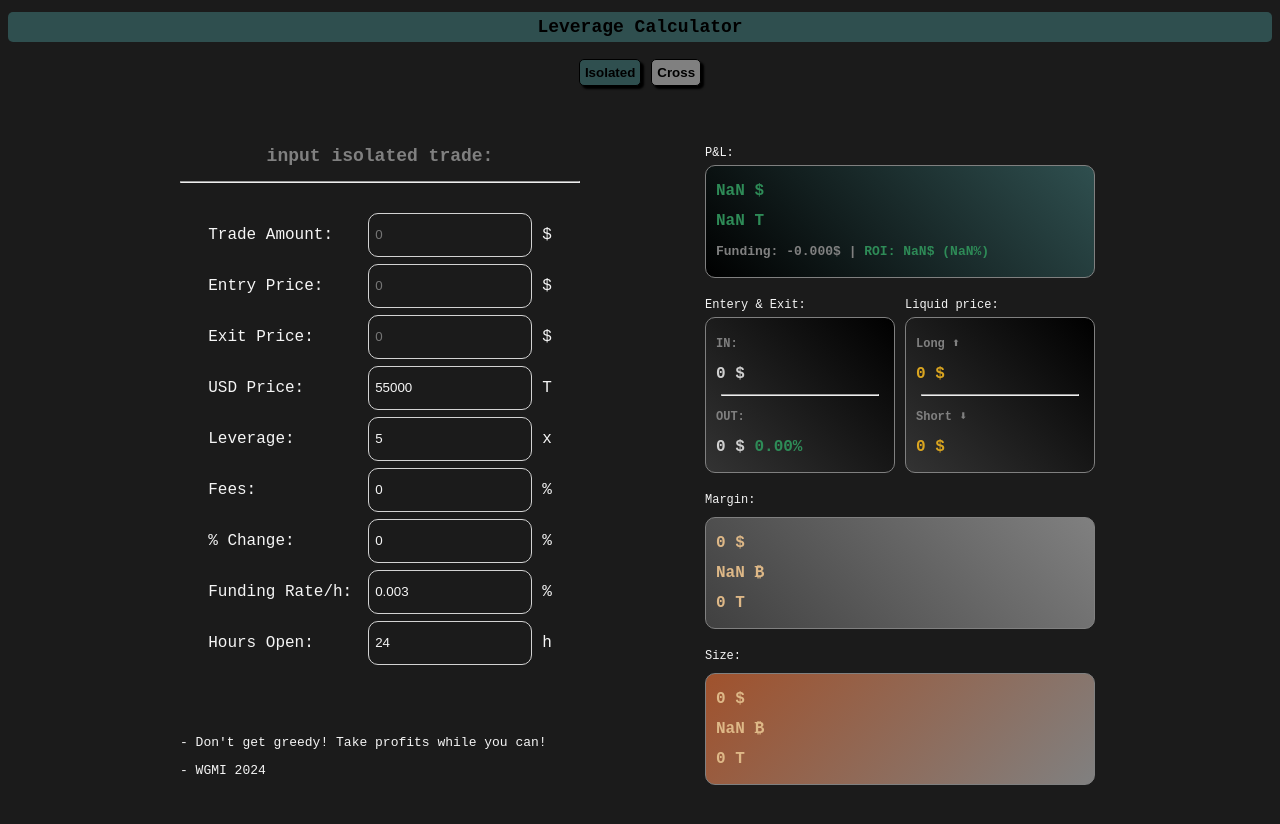
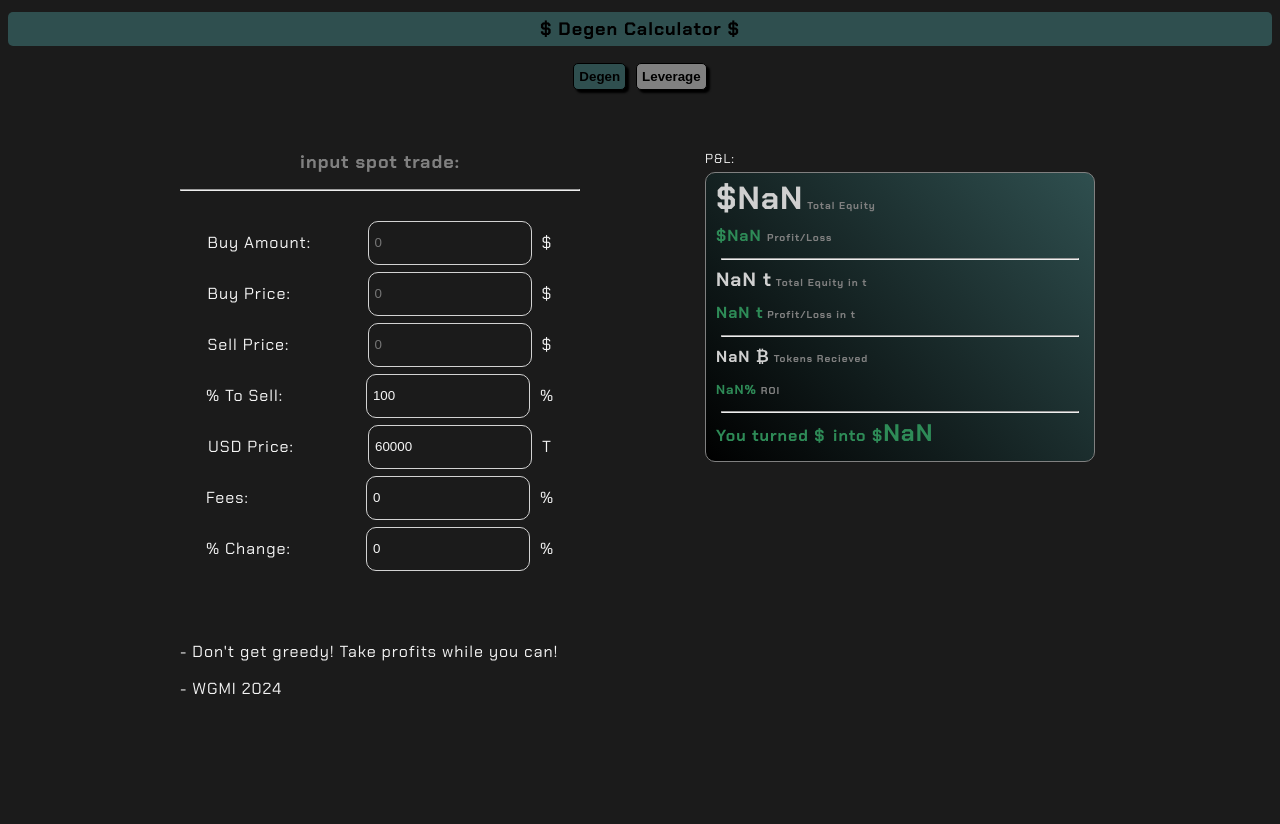
Before and after one commit to samdeez/leverage-calculator, a React (Create React App) app: page / in a window 1280 px wide. Shown: the top 824 px of the page. After the commit the page ends 800 px from the top, so only its background shows below. Built offline with nearby package versions, Linux system fonts and the light colour scheme.

Commit message:
added Degen mode!

```diff
--- a/package.json
+++ b/package.json
@@ -1,6 +1,6 @@
 {
   "name": "levcal",
-  "version": "1.2.0",
+  "version": "1.3.0",
   "private": true,
   "dependencies": {
     "@testing-library/jest-dom": "^5.17.0",
--- a/src/App.js
+++ b/src/App.js
@@ -1,10 +1,10 @@
 import React, { useState } from "react";
-import Isolated from "./Isolated";
-import Cross from "./Cross";
+import Leverage from "./Leverage";
+import Spot from "./Spot";
 
 const App = () => {
-  const [cross, setCross] = useState(false);
-  const [isolated, setIsolated] = useState(true);
+  const [cross, setCross] = useState(true);
+  const [isolated, setIsolated] = useState(false);
 
   const handleIsolated = () => {
     setIsolated(true);
@@ -17,8 +17,18 @@ const App = () => {
 
   return (
     <div className="container-wrapper">
-      <h1>Leverage Calculator</h1>
+      <h1>$ Degen Calculator $</h1>
       <div className="button-wrapper">
+        <button
+          onClick={handleCross}
+          style={
+            cross
+              ? { backgroundColor: "darkslategray" }
+              : { backgroundColor: "gray" }
+          }
+        >
+          Degen
+        </button>
         <button
           onClick={handleIsolated}
           style={
@@ -27,20 +37,10 @@ const App = () => {
               : { backgroundColor: "gray" }
           }
         >
-          Isolated
-        </button>
-        <button
-          onClick={handleCross}
-          style={
-            cross
-              ? { backgroundColor: "darkslategray" }
-              : { backgroundColor: "gray" }
-          }
-        >
-          Cross
+          Leverage
         </button>
       </div>
-      {isolated ? <Isolated /> : <Cross />}
+      {isolated ? <Leverage /> : <Spot />}
     </div>
   );
 };
--- a/src/Cross.js
+++ /dev/null
@@ -1,9 +0,0 @@
-const Cross = () => {
-  return (
-    <div style={{ textAlign: "center", color: "whitesmoke", margin: "50px" }}>
-      coming soon!
-    </div>
-  );
-};
-
-export default Cross;
--- a/src/Isolated.js
+++ b/src/Leverage.js
@@ -1,6 +1,6 @@
 import React, { useState } from "react";
 
-const Isolated = () => {
+const Leverage = () => {
   const [feesPercent, setFeesPercent] = useState(0);
   const [localPrice, setlocalPrice] = useState(55000);
   const [invest, setInvest] = useState("");
@@ -78,7 +78,7 @@ const Isolated = () => {
     <div className="container">
       <div className="insidecol">
         <h2 style={{ color: "gray", textAlign: "center" }}>
-          input isolated trade:
+          input leverage trade:
         </h2>
         <hr style={{ marginBottom: "30px" }} />
         <div className="inputContainer">
@@ -321,4 +321,4 @@ const Isolated = () => {
   );
 };
 
-export default Isolated;
+export default Leverage;
--- /dev/null
+++ b/src/Spot.js
@@ -0,0 +1,249 @@
+import React, { useState } from "react";
+
+const Spot = () => {
+  const [feesPercent, setFeesPercent] = useState(0);
+  const [localPrice, setlocalPrice] = useState(60000);
+  const [invest, setInvest] = useState("");
+  const [enterPrice, setEnterPrice] = useState("");
+  const [exitPrice, setExitPrice] = useState("");
+  const [percentPrice, setPercentPrice] = useState(0);
+  const [percentToSell, setPercentToSell] = useState(100);
+
+  const leverage = 1;
+
+  const handleFeesPercentChange = (event) => {
+    setFeesPercent(event.target.value);
+  };
+
+  //add later
+  const handlePercentToSell = (event) => {
+    setPercentToSell(event.target.value);
+  };
+
+  const handleLocalPriceChange = (event) => {
+    setlocalPrice(event.target.value);
+  };
+
+  const handleEnterPriceChange = (event) => {
+    const percentChange =
+      ((exitPrice - event.target.value) / event.target.value) * 100;
+    setPercentPrice(percentChange);
+    setEnterPrice(event.target.value);
+  };
+
+  const handleExitPriceChange = (event) => {
+    const percentChange =
+      ((event.target.value - enterPrice) / enterPrice) * 100;
+    setPercentPrice(percentChange);
+    setExitPrice(event.target.value);
+  };
+
+  const handlePercentPriceChange = (event) => {
+    const percentChange = parseFloat(event.target.value);
+    const newExitPrice = enterPrice * (1 + percentChange / 100);
+    setPercentPrice(percentChange);
+    setExitPrice(newExitPrice.toFixed(2));
+  };
+
+  const handleInvestChange = (event) => {
+    setInvest(event.target.value);
+  };
+
+  function levCalc() {
+    let levSum =
+      (
+        ((Number(invest) * Number(leverage)) / Number(enterPrice)) *
+        (Number(exitPrice) - Number(enterPrice))
+      ).toFixed(2) *
+      (1 - Number(feesPercent) / 100);
+
+    return levSum;
+  }
+
+  function shortCalc() {
+    let shortLiq = enterPrice / leverage;
+    shortLiq += +enterPrice;
+
+    return shortLiq.toLocaleString();
+  }
+
+  return (
+    <div className="container">
+      <div className="insidecol">
+        <h2 style={{ color: "gray", textAlign: "center" }}>
+          input spot trade:
+        </h2>
+        <hr style={{ marginBottom: "30px" }} />
+        <div className="inputContainer">
+          <div className="inputLabel">Buy Amount:</div>
+          <input
+            type="number"
+            value={invest}
+            onChange={handleInvestChange}
+            className="input"
+            placeholder="0"
+            onFocus={() => console.log("Clicked!")}
+          />
+
+          <div className="inputSuffix">$</div>
+        </div>
+
+        <div className="inputContainer">
+          <div className="inputLabel">Buy Price:</div>
+          <input
+            type="number"
+            value={enterPrice}
+            onChange={handleEnterPriceChange}
+            className="input"
+            placeholder="0"
+          />
+          <div className="inputSuffix">$</div>
+        </div>
+
+        <div className="inputContainer">
+          <div className="inputLabel">Sell Price:</div>
+          <input
+            type="number"
+            value={exitPrice}
+            onChange={handleExitPriceChange}
+            className="input"
+            placeholder="0"
+          />
+          <div className="inputSuffix">$</div>
+        </div>
+
+        <div className="inputContainer">
+          <div className="inputLabel">% To Sell:</div>
+          <input
+            type="number"
+            value={percentToSell}
+            onChange={handlePercentPriceChange}
+            className="input"
+            placeholder="0%"
+          />
+          <div className="inputSuffix">%</div>
+        </div>
+
+        <div className="inputContainer">
+          <div className="inputLabel">USD Price:</div>
+          <input
+            type="number"
+            value={localPrice}
+            onChange={handleLocalPriceChange}
+            className="input"
+            placeholder="0"
+          />
+          <div className="inputSuffix">T</div>
+        </div>
+
+        <div className="inputContainer">
+          <div className="inputLabel">Fees:</div>
+          <input
+            type="number"
+            value={feesPercent}
+            onChange={handleFeesPercentChange}
+            className="input"
+            placeholder="0"
+          />
+          <div className="inputSuffix">%</div>
+        </div>
+
+        <div className="inputContainer">
+          <div className="inputLabel">% Change:</div>
+          <input
+            type="number"
+            value={percentPrice}
+            onChange={handlePercentPriceChange}
+            className="input"
+            placeholder="0%"
+          />
+          <div className="inputSuffix">%</div>
+        </div>
+
+        <div className="note">
+          <p>- Don't get greedy! Take profits while you can!</p>
+          <p>- WGMI 2024</p>
+        </div>
+      </div>
+
+      {/* RESULTS */}
+      <div className="insidecol">
+        <p className="outputLabel">P&L:</p>
+        <div
+          className="resultgrid"
+          style={{
+            backgroundColor: "#2f2f2f",
+            background:
+              levCalc() < 0
+                ? "linear-gradient(45deg, black, #4f2f2f)"
+                : "linear-gradient(45deg, black, darkslategray)",
+            color: levCalc() < 0 ? "firebrick" : "seagreen",
+          }}
+        >
+          <span style={{ color: "#d0d0d0", fontSize: "xx-large" }}>
+            ${(levCalc() + Number(invest)).toLocaleString()}
+            <span style={{ fontSize: "x-small", color: "gray" }}>
+              {" "}
+              Total Equity
+            </span>
+          </span>
+          <br />
+          <span>
+            $
+            {levCalc() > 0
+              ? "+" + levCalc().toLocaleString()
+              : levCalc().toLocaleString()}{" "}
+            <span style={{ fontSize: "x-small", color: "gray" }}>
+              {" "}
+              Profit/Loss
+            </span>
+          </span>
+          <hr class="solid" style={{ margin: "5px" }} />
+          <span style={{ color: "#d0d0d0", fontSize: "larger" }}>
+            {(invest * localPrice + levCalc() * localPrice).toLocaleString()} t
+            <span style={{ fontSize: "x-small", color: "gray" }}>
+              {" "}
+              Total Equity in t
+            </span>
+          </span>
+          <br />
+          <span>
+            {levCalc() > 0
+              ? "+" + (levCalc() * localPrice).toLocaleString()
+              : (levCalc() * localPrice).toLocaleString()}{" "}
+            t
+            <span style={{ fontSize: "x-small", color: "gray" }}>
+              {" "}
+              Profit/Loss in t
+            </span>
+          </span>
+          <hr class="solid" style={{ margin: "5px" }} />
+          <span style={{ color: "#d0d0d0", fontSize: "medium" }}>
+            {(invest / enterPrice).toFixed(6)} ₿
+            <span style={{ fontSize: "x-small", color: "gray" }}>
+              {" "}
+              Tokens Recieved
+            </span>
+          </span>
+          <br />
+          <span style={{ fontSize: "small" }}>
+            {((levCalc() + Number(invest)) / Number(invest)) * 100 < -100
+              ? 100
+              : ((levCalc() / invest) * 100).toFixed(1)}
+            %<span style={{ fontSize: "x-small", color: "gray" }}> ROI</span>
+          </span>
+          <hr class="solid" style={{ margin: "5px" }} />
+          <span>
+            You turned $<span style={{ fontSize: "x-large" }}>{invest} </span>{" "}
+            into $
+            <span style={{ fontSize: "x-large" }}>
+              {(levCalc() + Number(invest)).toLocaleString()}
+            </span>
+          </span>
+        </div>
+      </div>
+    </div>
+  );
+};
+
+export default Spot;
--- a/src/styles.css
+++ b/src/styles.css
@@ -1,6 +1,9 @@
+@import url('https://fonts.googleapis.com/css2?family=Chakra+Petch:ital,wght@0,300;0,400;0,500;0,600;0,700;1,300;1,400;1,500;1,600;1,700&display=swap');
 html {
   background-color: #1b1b1b;
   font-size: 16px;
+  font-family: "Chakra Petch", sans-serif;
+  letter-spacing: 1px;
 }
 h1,
 h2 {
@@ -10,11 +13,9 @@ h1 {
   background-color: darkslategray;
   border-radius: 5px;
   padding: 5px;
-  font-family: monospace;
   text-align: center;
 }
 .App {
-  font-family: sans-serif;
   text-align: center;
 }
 .button-wrapper {
@@ -35,13 +36,11 @@ button:active {
   box-shadow: 1px 1px 2px black;
 }
 .gas-section {
-  font-family: monospace;
   text-align: center;
   color: whitesmoke;
 }
 .container {
   color: whitesmoke;
-  font-family: monospace;
   display: flex;
   flex-direction: column;
 }
```
